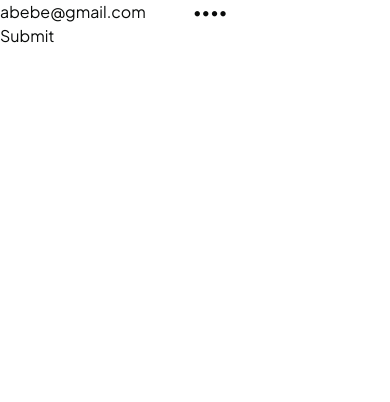
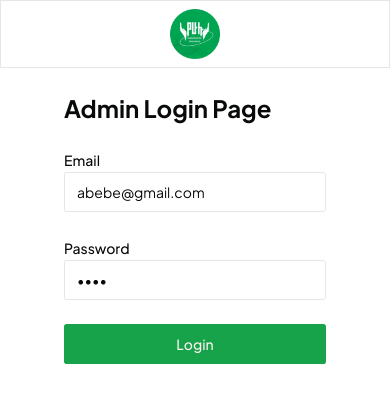
Before and after one commit to Upsurge-Tech/Project-Yehulusaccos-Frontend, a Next.js app: page /admin/login in a window 390 px wide. Shown: the top 402 px of the page. Built offline with nearby package versions, Linux system fonts and the light colour scheme.

Commit message:
feat: mobile version of login page

```diff
--- a/app/admin/login/page.tsx
+++ b/app/admin/login/page.tsx
@@ -1,8 +1,16 @@
 "use client";
 import { useRouter } from "next/navigation";
-import { useState } from "react";
+import { FormEvent, useState } from "react";
 import { signIn } from "next-auth/react";
 import { stringify } from "querystring";
+import { handleClientScriptLoad } from "next/script";
+import { Input } from "@/components/ui/input";
+import { Label } from "@/components/ui/label";
+import Link from "next/link";
+import Image from "next/image";
+import Logo2 from "@/public/assets/Logo2.png";
+import { Button } from "@/components/ui/button";
+import Spinner from "@/components/Spinner";
 
 const Login = () => {
   const [isLoading, setIsLoading] = useState<boolean>(false);
@@ -12,9 +20,7 @@ const Login = () => {
     password: "abcd",
   });
   const router = useRouter();
-  return (
-    <form
-      onSubmit={async (e) => {
+  const handleSubmit = async (e: FormEvent) => {
     e.preventDefault();
     console.log("here");
     setIsLoading(true);
@@ -26,13 +32,12 @@ const Login = () => {
       console.log(res);
       if (error) {
         const errorString =
-              res.error === "CredentialsSignin"
-                ? "Invalid Credentials"
-                : res.error;
+          res.error === "CredentialsSignin" ? "Invalid Credentials" : res.error;
         throw new Error(errorString);
       }
       router.push("/admin/posts");
     } catch (e) {
+      console.log(e);
       if (e instanceof Error) {
         setError(e.message);
       } else {
@@ -41,16 +46,39 @@ const Login = () => {
     } finally {
       setIsLoading(false);
     }
-      }}
-    >
-      {error && <p>{error}</p>}
-      <input
+  };
+  return (
+    <main className="flex flex-col gap-6">
+      <nav className="container py-2 border flex justify-center">
+        <Link href="/home" className="">
+          <Image
+            src={Logo2}
+            alt="imageLogo"
+            width={70}
+            height={70}
+            className="relative w-[50px] h-[50px] md:w-[70px]  md:h-[70px]"
+          />
+        </Link>
+      </nav>
+      <div className="container">
+        <form onSubmit={handleSubmit} className="flex flex-col gap-6">
+          <h1 className="text-2xl font-bold ">Admin Login Page</h1>
+          <div>
+            <Label htmlFor="email">Email</Label>
+            <Input
               type="email"
+              id="email"
               placeholder="email"
               value={formState.email}
-        onChange={(e) => setFormState({ ...formState, email: e.target.value })}
+              onChange={(e) =>
+                setFormState({ ...formState, email: e.target.value })
+              }
             />
-      <input
+          </div>
+          <div>
+            <Label htmlFor="password">Password</Label>
+            <Input
+              id="password"
               type="password"
               placeholder="password"
               value={formState.password}
@@ -58,8 +86,17 @@ const Login = () => {
                 setFormState({ ...formState, password: e.target.value })
               }
             />
-      <button>Submit</button>
+          </div>
+          {isLoading && <p className="text-primary">Loading...</p>}
+          {error}
+          {error && <p className="text-destructive text-sm">{error}</p>}
+          <Button className="flex gap-3" type="submit">
+            <Spinner spin={isLoading} />
+            <span>Login</span>
+          </Button>
         </form>
+      </div>
+    </main>
   );
 };
 
--- /dev/null
+++ b/components/Spinner.tsx
@@ -0,0 +1,8 @@
+import { AiOutlineLoading3Quarters } from "react-icons/ai";
+
+const Spinner = ({ spin }: { spin: boolean }) => {
+  if (!spin) return null;
+  return <AiOutlineLoading3Quarters className="animate-spin" />;
+};
+
+export default Spinner;
--- /dev/null
+++ b/components/ui/input.tsx
@@ -0,0 +1,25 @@
+import * as React from "react"
+
+import { cn } from "@/lib/utils"
+
+export interface InputProps
+  extends React.InputHTMLAttributes<HTMLInputElement> {}
+
+const Input = React.forwardRef<HTMLInputElement, InputProps>(
+  ({ className, type, ...props }, ref) => {
+    return (
+      <input
+        type={type}
+        className={cn(
+          "flex h-10 w-full rounded-md border border-input bg-background px-3 py-2 text-sm ring-offset-background file:border-0 file:bg-transparent file:text-sm file:font-medium placeholder:text-muted-foreground focus-visible:outline-none focus-visible:ring-2 focus-visible:ring-ring focus-visible:ring-offset-2 disabled:cursor-not-allowed disabled:opacity-50",
+          className
+        )}
+        ref={ref}
+        {...props}
+      />
+    )
+  }
+)
+Input.displayName = "Input"
+
+export { Input }
--- /dev/null
+++ b/components/ui/label.tsx
@@ -0,0 +1,26 @@
+"use client"
+
+import * as React from "react"
+import * as LabelPrimitive from "@radix-ui/react-label"
+import { cva, type VariantProps } from "class-variance-authority"
+
+import { cn } from "@/lib/utils"
+
+const labelVariants = cva(
+  "text-sm font-medium leading-none peer-disabled:cursor-not-allowed peer-disabled:opacity-70"
+)
+
+const Label = React.forwardRef<
+  React.ElementRef<typeof LabelPrimitive.Root>,
+  React.ComponentPropsWithoutRef<typeof LabelPrimitive.Root> &
+    VariantProps<typeof labelVariants>
+>(({ className, ...props }, ref) => (
+  <LabelPrimitive.Root
+    ref={ref}
+    className={cn(labelVariants(), className)}
+    {...props}
+  />
+))
+Label.displayName = LabelPrimitive.Root.displayName
+
+export { Label }
--- a/package.json
+++ b/package.json
@@ -12,6 +12,7 @@
   },
   "dependencies": {
     "@radix-ui/react-dialog": "^1.0.5",
+    "@radix-ui/react-label": "^2.0.2",
     "@radix-ui/react-slot": "^1.0.2",
     "class-variance-authority": "^0.7.0",
     "clsx": "^2.1.1",
```
Also changed, not shown: 1 other file (tests, documents, lock files or other folders). Lines whose indentation alone changed are shown as unchanged.
